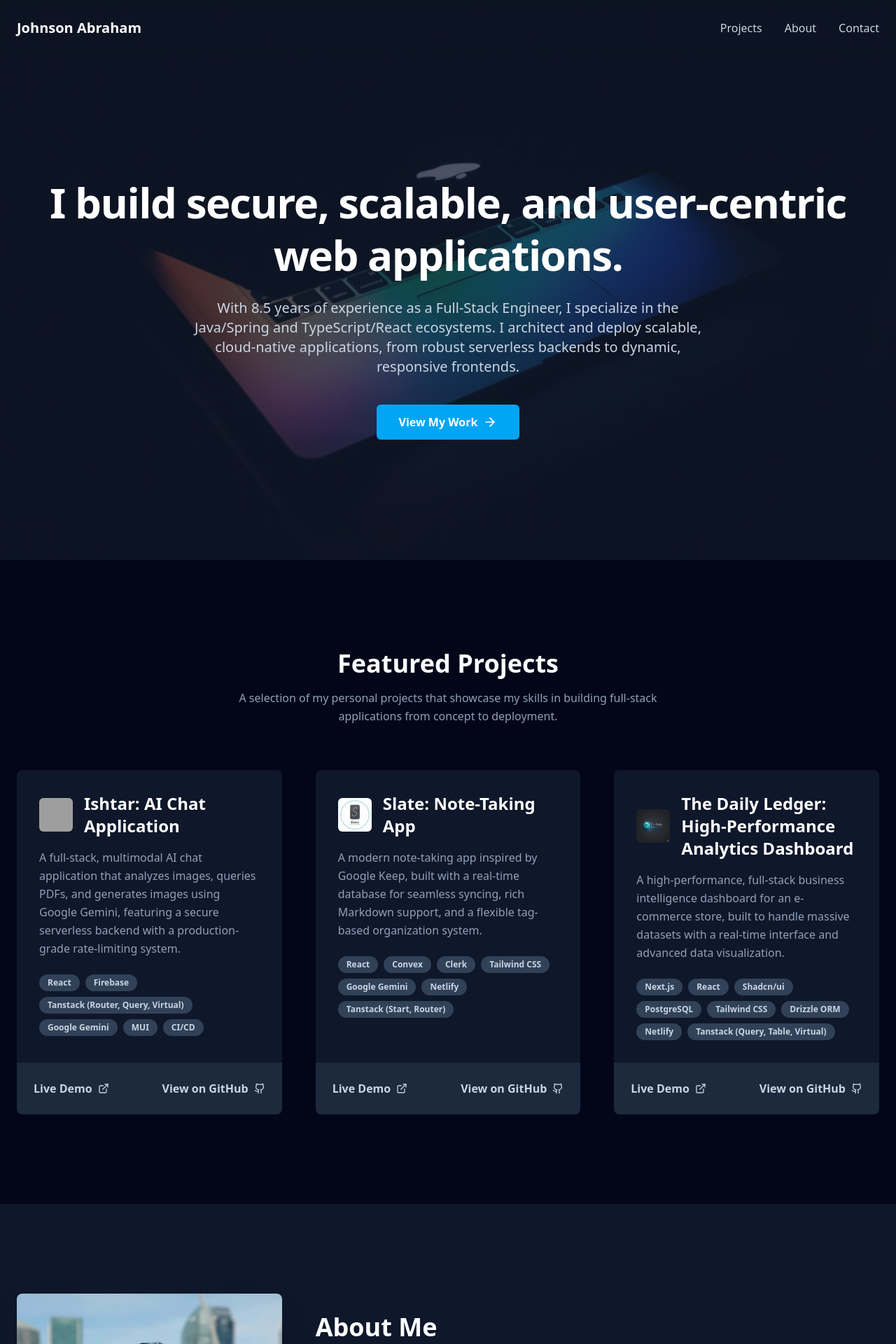
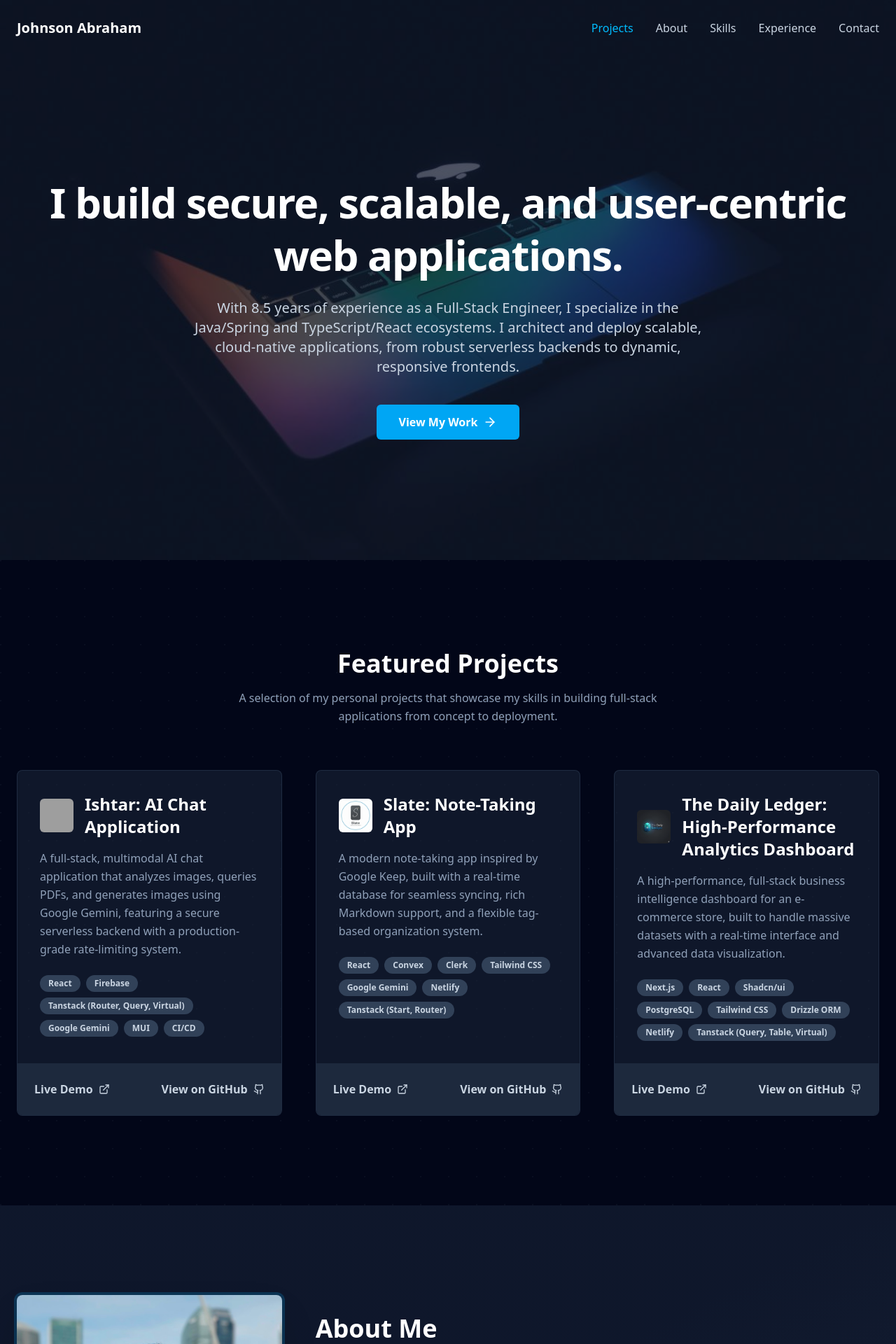
Before and after one commit to nunnarivu-labs/johnson-abraham.github.io, a React (Vite) app: page / in a window 1280 px wide. Shown: the top 1920 px of the page at 70% size. Built offline with nearby package versions, Linux system fonts and the light colour scheme; grey boxes are pictures that could not be loaded.

Commit message:
Animation Redesign & Better Mobile View (#1)
* feat: added new animations, new mobile menu, and a scroll to top button

* fix: mobile menu rendering on top of the page

* fix: spacing

* fix: removed redundant comment

```diff
--- a/src/App.tsx
+++ b/src/App.tsx
@@ -1,3 +1,4 @@
+import { useState, useEffect } from "react";
 import {
   Github,
   Linkedin,
@@ -7,6 +8,9 @@ import {
   Code,
   Database,
   Layers,
+  Menu,
+  X,
+  ChevronUp,
 } from "lucide-react";
 
 import ishtarLogo from "./assets/ishtar-logo.png";
@@ -30,33 +34,149 @@ function getExperience() {
   return parseFloat(`${years}.${months}`);
 }
 
+const navLinks = [
+  { href: "#projects", label: "Projects" },
+  { href: "#about", label: "About" },
+  { href: "#skills", label: "Skills" },
+  { href: "#experience", label: "Experience" },
+  { href: "#contact", label: "Contact" },
+];
+
 export default function App() {
+  const [mobileMenuOpen, setMobileMenuOpen] = useState(false);
+  const [scrolled, setScrolled] = useState(false);
+  const [activeSection, setActiveSection] = useState("");
+  const [showScrollTop, setShowScrollTop] = useState(false);
+
+  useEffect(() => {
+    const handleScroll = () => {
+      setScrolled(window.scrollY > 50);
+      setShowScrollTop(window.scrollY > 500);
+    };
+
+    window.addEventListener("scroll", handleScroll);
+    return () => window.removeEventListener("scroll", handleScroll);
+  }, []);
+
+  useEffect(() => {
+    const observerOptions = {
+      root: null,
+      rootMargin: "-20% 0px -60% 0px",
+      threshold: 0,
+    };
+
+    const observerCallback: IntersectionObserverCallback = (entries) => {
+      entries.forEach((entry) => {
+        if (entry.isIntersecting) {
+          setActiveSection(entry.target.id);
+        }
+      });
+    };
+
+    const observer = new IntersectionObserver(
+      observerCallback,
+      observerOptions,
+    );
+
+    const sections = document.querySelectorAll("section[id],footer[id]");
+    sections.forEach((section) => observer.observe(section));
+
+    return () => observer.disconnect();
+  }, []);
+
+  useEffect(() => {
+    const animateObserver = new IntersectionObserver(
+      (entries) => {
+        entries.forEach((entry) => {
+          if (entry.isIntersecting) {
+            entry.target.classList.add("animate-in");
+          }
+        });
+      },
+      { threshold: 0.1, rootMargin: "0px 0px -50px 0px" },
+    );
+
+    const animatedElements = document.querySelectorAll(".animate-on-scroll");
+    animatedElements.forEach((el) => animateObserver.observe(el));
+
+    return () => animateObserver.disconnect();
+  }, []);
+
+  const scrollToTop = () => {
+    window.scrollTo({ top: 0, behavior: "smooth" });
+  };
+
+  const closeMobileMenu = () => setMobileMenuOpen(false);
+
   return (
     <div className="bg-slate-900 text-slate-300 font-sans leading-relaxed">
-      <header className="fixed top-0 left-0 right-0 z-50 backdrop-blur-xs ">
+      <header
+        className={`fixed top-0 left-0 right-0 z-50 transition-all duration-300 ${
+          scrolled
+            ? "bg-slate-900/95 backdrop-blur-md shadow-lg"
+            : "bg-transparent"
+        }`}
+      >
         <div className="container mx-auto flex h-20 items-center justify-between px-6">
           <a href="#" className="text-xl font-bold text-white">
             Johnson Abraham
           </a>
           <nav className="hidden items-center space-x-8 md:flex">
+            {navLinks.map((link) => (
               <a
-              href="#projects"
-              className="hover:text-sky-400 transition-colors"
+                key={link.href}
+                href={link.href}
+                className={`nav-link transition-colors ${
+                  activeSection === link.href.slice(1)
+                    ? "text-sky-400"
+                    : "text-slate-300 hover:text-sky-400"
+                }`}
               >
-              Projects
+                {link.label}
               </a>
-            <a href="#about" className="hover:text-sky-400 transition-colors">
-              About
-            </a>
-            <a href="#contact" className="hover:text-sky-400 transition-colors">
-              Contact
-            </a>
+            ))}
           </nav>
+          <button
+            className="md:hidden text-white p-2"
+            onClick={() => setMobileMenuOpen(!mobileMenuOpen)}
+            aria-label="Toggle menu"
+          >
+            {mobileMenuOpen ? (
+              <X className="h-6 w-6" />
+            ) : (
+              <Menu className="h-6 w-6" />
+            )}
+          </button>
         </div>
       </header>
 
+      {/* Mobile Menu */}
+      <div
+        className={`md:hidden fixed inset-0 top-20 z-40 bg-slate-900/98 backdrop-blur-lg transition-all duration-300 ${
+          mobileMenuOpen
+            ? "opacity-100 pointer-events-auto"
+            : "opacity-0 pointer-events-none"
+        }`}
+      >
+        <nav className="flex flex-col items-center justify-center h-full space-y-8">
+          {navLinks.map((link) => (
+            <a
+              key={link.href}
+              href={link.href}
+              onClick={closeMobileMenu}
+              className={`text-2xl font-semibold transition-colors ${
+                activeSection === link.href.slice(1)
+                  ? "text-sky-400"
+                  : "text-white hover:text-sky-400"
+              }`}
+            >
+              {link.label}
+            </a>
+          ))}
+        </nav>
+      </div>
+
       <main>
-        {/* --- UPDATED INTRODUCTION --- */}
         <section className="relative min-h-screen flex items-center justify-center pt-20">
           <div className="absolute inset-0 z-0">
             <img
@@ -67,28 +187,32 @@ export default function App() {
             <div className="absolute inset-0 bg-slate-900/70"></div>
           </div>
           <div className="relative z-10 container mx-auto text-center px-6">
-            <h1 className="text-4xl md:text-6xl font-bold tracking-tight text-white leading-tight">
+            <h1 className="text-4xl md:text-6xl font-bold tracking-tight text-white leading-tight hero-fade-in">
               I build secure, scalable, and user-centric web applications.
             </h1>
-            <p className="mt-6 text-lg md:text-xl max-w-3xl mx-auto text-slate-300">
+            <p className="mt-6 text-lg md:text-xl max-w-3xl mx-auto text-slate-300 hero-fade-in hero-delay-1">
               {`With ${getExperience()} years of experience as a Full-Stack Engineer, I specialize
               in the Java/Spring and TypeScript/React ecosystems. I architect
               and deploy scalable, cloud-native applications, from robust
               serverless backends to dynamic, responsive frontends.`}
             </p>
-            <div className="mt-10">
+            <div className="mt-10 hero-fade-in hero-delay-2">
               <a
                 href="#projects"
-                className="inline-flex items-center gap-2 bg-sky-500 text-white font-semibold px-8 py-3 rounded-md hover:bg-sky-600 transition-transform hover:scale-105"
+                className="inline-flex items-center gap-2 bg-sky-500 text-white font-semibold px-8 py-3 rounded-md hover:bg-sky-600 transition-all hover:scale-105 hover:shadow-lg hover:shadow-sky-500/25 group"
               >
-                View My Work <ArrowRight className="h-5 w-5" />
+                View My Work{" "}
+                <ArrowRight className="h-5 w-5 group-hover:translate-x-1 transition-transform" />
               </a>
             </div>
           </div>
         </section>
-        <section id="projects" className="py-20 md:py-32 bg-slate-950">
+        <section
+          id="projects"
+          className="py-20 md:py-32 bg-slate-950 section-pattern"
+        >
           <div className="container mx-auto px-6">
-            <div className="text-center mb-16">
+            <div className="text-center mb-16 animate-on-scroll">
               <h2 className="text-3xl md:text-4xl font-bold text-white">
                 Featured Projects
               </h2>
@@ -99,7 +223,7 @@ export default function App() {
             </div>
 
             <div className="grid lg:grid-cols-3 gap-12 justify-center">
-              <div className="bg-slate-800/50 rounded-lg overflow-hidden flex flex-col group">
+              <div className="project-card animate-on-scroll">
                 <div className="p-8 flex-grow">
                   <div className="flex items-center gap-4 mb-4">
                     <img
@@ -147,7 +271,7 @@ export default function App() {
                   </a>
                 </div>
               </div>
-              <div className="bg-slate-800/50 rounded-lg overflow-hidden flex flex-col group">
+              <div className="project-card animate-on-scroll">
                 <div className="p-8 flex-grow">
                   <div className="flex items-center gap-4 mb-4">
                     <img
@@ -193,7 +317,7 @@ export default function App() {
                   </a>
                 </div>
               </div>
-              <div className="bg-slate-800/50 rounded-lg overflow-hidden flex flex-col group">
+              <div className="project-card animate-on-scroll">
                 <div className="p-8 flex-grow">
                   <div className="flex items-center gap-4 mb-4">
                     <img
@@ -246,17 +370,18 @@ export default function App() {
             </div>
           </div>
         </section>
-        <section id="about" className="py-20 md:py-32">
-          <div className="container mx-auto px-6">
+        <section id="about" className="py-20 md:py-32 relative overflow-hidden">
+          <div className="absolute inset-0 bg-gradient-to-br from-slate-900 via-slate-900 to-slate-800/50"></div>
+          <div className="container mx-auto px-6 relative z-10">
             <div className="grid md:grid-cols-3 gap-12 items-center">
-              <div className="md:col-span-1">
+              <div className="md:col-span-1 animate-on-scroll">
                 <img
                   src={profilePhoto}
                   alt="Johnson Abraham"
-                  className="rounded-lg shadow-2xl w-full"
+                  className="rounded-lg shadow-2xl w-full ring-4 ring-sky-500/20 hover:ring-sky-500/40 transition-all duration-300"
                 />
               </div>
-              <div className="md:col-span-2">
+              <div className="md:col-span-2 animate-on-scroll">
                 <h2 className="text-3xl md:text-4xl font-bold text-white mb-4">
                   About Me
                 </h2>
@@ -286,9 +411,12 @@ export default function App() {
             </div>
           </div>
         </section>
-        <section id="skills" className="py-20 md:py-32 bg-slate-950">
+        <section
+          id="skills"
+          className="py-20 md:py-32 bg-slate-950 section-pattern"
+        >
           <div className="container mx-auto px-6">
-            <div className="text-center mb-16">
+            <div className="text-center mb-16 animate-on-scroll">
               <h2 className="text-3xl md:text-4xl font-bold text-white">
                 My Technical Skills
               </h2>
@@ -298,8 +426,10 @@ export default function App() {
               </p>
             </div>
             <div className="grid grid-cols-1 md:grid-cols-3 gap-8 text-center">
-              <div className="skill-card">
-                <Layers className="h-8 w-8 text-sky-400 mb-4" />
+              <div className="skill-card-enhanced animate-on-scroll">
+                <div className="skill-icon-wrapper">
+                  <Layers className="h-8 w-8 text-sky-400" />
+                </div>
                 <h3 className="text-xl font-bold text-white">
                   Frontend Development
                 </h3>
@@ -309,8 +439,10 @@ export default function App() {
                   Jest, Testing Library
                 </p>
               </div>
-              <div className="skill-card">
-                <Code className="h-8 w-8 text-sky-400 mb-4" />
+              <div className="skill-card-enhanced animate-on-scroll">
+                <div className="skill-icon-wrapper">
+                  <Code className="h-8 w-8 text-sky-400" />
+                </div>
                 <h3 className="text-xl font-bold text-white">
                   Backend Development
                 </h3>
@@ -319,8 +451,10 @@ export default function App() {
                   API Development, Drizzle ORM
                 </p>
               </div>
-              <div className="skill-card">
-                <Database className="h-8 w-8 text-sky-400 mb-4" />
+              <div className="skill-card-enhanced animate-on-scroll">
+                <div className="skill-icon-wrapper">
+                  <Database className="h-8 w-8 text-sky-400" />
+                </div>
                 <h3 className="text-xl font-bold text-white">
                   Cloud, Databases & Tools
                 </h3>
@@ -332,9 +466,13 @@ export default function App() {
             </div>
           </div>
         </section>
-        <section id="experience" className="py-20 md:py-32">
-          <div className="container mx-auto px-6 max-w-3xl">
-            <div className="text-center mb-16">
+        <section
+          id="experience"
+          className="py-20 md:py-32 relative overflow-hidden"
+        >
+          <div className="absolute inset-0 bg-gradient-to-tl from-slate-900 via-slate-900 to-slate-800/50"></div>
+          <div className="container mx-auto px-6 max-w-3xl relative z-10">
+            <div className="text-center mb-16 animate-on-scroll">
               <h2 className="text-3xl md:text-4xl font-bold text-white">
                 Professional Experience
               </h2>
@@ -344,8 +482,8 @@ export default function App() {
               </p>
             </div>
             <div className="space-y-12">
-              <div className="experience-item">
-                <div className="experience-dot"></div>
+              <div className="experience-item-enhanced animate-on-scroll">
+                <div className="experience-dot-enhanced"></div>
                 <div className="experience-content">
                   <p className="text-sm text-sky-400">AUGUST 2021 - PRESENT</p>
                   <h3 className="text-xl font-bold text-white">
@@ -381,8 +519,9 @@ export default function App() {
                       <strong>
                         Served as a key technical advisor and top code reviewer
                       </strong>
-                      for the India engineering organization, mentoring teams on
-                      performance, UX, and architectural best practices.
+                      &nbsp;for the India engineering organization, mentoring
+                      teams on performance, UX, and architectural best
+                      practices.
                     </li>
                     <li>
                       <strong>
@@ -394,8 +533,8 @@ export default function App() {
                   </ul>
                 </div>
               </div>
-              <div className="experience-item">
-                <div className="experience-dot"></div>
+              <div className="experience-item-enhanced animate-on-scroll">
+                <div className="experience-dot-enhanced"></div>
                 <div className="experience-content">
                   <p className="text-sm text-sky-400">JUNE 2017 - JULY 2021</p>
                   <h3 className="text-xl font-bold text-white">
@@ -451,8 +590,12 @@ export default function App() {
           </div>
         </section>
       </main>
-      <footer id="contact" className="bg-slate-950 py-20 text-center">
+      <footer
+        id="contact"
+        className="bg-slate-950 py-20 text-center section-pattern"
+      >
         <div className="container mx-auto px-6">
+          <div className="animate-on-scroll">
             <h2 className="text-3xl md:text-4xl font-bold text-white">
               Thanks for visiting my portfolio.
             </h2>
@@ -462,7 +605,7 @@ export default function App() {
             <div className="mt-8">
               <a
                 href="mailto:johnsonabraham@nunnarivulabs.in"
-              className="inline-flex items-center gap-2 bg-sky-500 text-white font-semibold px-8 py-3 rounded-md hover:bg-sky-600 transition-transform hover:scale-105"
+                className="inline-flex items-center gap-2 bg-sky-500 text-white font-semibold px-8 py-3 rounded-md hover:bg-sky-600 transition-all hover:scale-105 hover:shadow-lg hover:shadow-sky-500/25"
               >
                 <Mail className="h-5 w-5" /> Send me an email
               </a>
@@ -472,7 +615,7 @@ export default function App() {
                 href="https://github.com/johnson-abraham"
                 target="_blank"
                 rel="noopener noreferrer"
-              className="social-link"
+                className="social-link-enhanced"
               >
                 <Github />
               </a>
@@ -480,10 +623,11 @@ export default function App() {
                 href="https://www.linkedin.com/in/johnson-abraham/"
                 target="_blank"
                 rel="noopener noreferrer"
-              className="social-link"
+                className="social-link-enhanced"
               >
                 <Linkedin />
               </a>
+            </div>
           </div>
           <div className="mt-16 text-slate-500">
             <p>
@@ -493,6 +637,15 @@ export default function App() {
           </div>
         </div>
       </footer>
+
+      {/* Scroll to Top Button */}
+      <button
+        onClick={scrollToTop}
+        className={`scroll-to-top ${showScrollTop ? "visible" : ""}`}
+        aria-label="Scroll to top"
+      >
+        <ChevronUp className="h-6 w-6" />
+      </button>
     </div>
   );
 }
--- a/src/index.css
+++ b/src/index.css
@@ -1,17 +1,37 @@
 @import "tailwindcss";
 
+/* ==================== Tech Tags ==================== */
 .tech-tag {
-  @apply inline-block bg-slate-700 text-slate-300 text-xs font-semibold px-3 py-1 rounded-full;
+  @apply inline-block bg-slate-700 text-slate-300 text-xs font-semibold px-3 py-1 rounded-full transition-all duration-200 hover:bg-sky-500/20 hover:text-sky-300;
+}
+
+/* ==================== Project Cards ==================== */
+.project-card {
+  @apply bg-slate-800/50 rounded-lg overflow-hidden flex flex-col border border-slate-700/50 transition-all duration-300 hover:border-sky-500/30 hover:shadow-xl hover:shadow-sky-500/10 hover:-translate-y-2;
 }
 
 .project-button {
-  @apply inline-flex items-center gap-2 font-semibold text-slate-300 hover:text-sky-400 transition-colors;
+  @apply inline-flex items-center gap-2 font-semibold text-slate-300 hover:text-sky-400 transition-all duration-200 hover:gap-3;
 }
 
+/* ==================== Skill Cards ==================== */
 .skill-card {
   @apply bg-slate-800/50 p-8 rounded-lg flex flex-col items-center;
 }
 
+.skill-card-enhanced {
+  @apply bg-slate-800/50 p-8 rounded-lg flex flex-col items-center border border-slate-700/50 transition-all duration-300 hover:border-sky-500/30 hover:bg-slate-800/80 hover:shadow-lg hover:shadow-sky-500/5;
+}
+
+.skill-icon-wrapper {
+  @apply mb-4 p-3 rounded-full bg-sky-500/10 transition-all duration-300;
+}
+
+.skill-card-enhanced:hover .skill-icon-wrapper {
+  @apply bg-sky-500/20 scale-110;
+}
+
+/* ==================== Social Links ==================== */
 .social-link {
   @apply text-slate-400 hover:text-sky-400 transition-colors;
 }
@@ -20,6 +40,15 @@
   @apply h-6 w-6;
 }
 
+.social-link-enhanced {
+  @apply text-slate-400 hover:text-sky-400 transition-all duration-300 p-3 rounded-full hover:bg-sky-500/10 hover:scale-110;
+}
+
+.social-link-enhanced svg {
+  @apply h-6 w-6;
+}
+
+/* ==================== Experience Timeline ==================== */
 .experience-item {
   @apply relative pl-8 border-l border-slate-700;
 }
@@ -30,6 +59,107 @@
   @apply ml-4;
 }
 
+.experience-item-enhanced {
+  @apply relative pl-8 border-l-2 border-slate-700 transition-all duration-300 hover:border-sky-500/50;
+}
+
+.experience-dot-enhanced {
+  @apply absolute -left-2.5 top-1 h-5 w-5 rounded-full bg-sky-500 ring-4 ring-sky-500/20 transition-all duration-300;
+}
+
+.experience-item-enhanced:hover .experience-dot-enhanced {
+  @apply ring-sky-500/40 scale-110;
+}
+
 .experience-content ul {
   @apply pl-1;
 }
+
+/* ==================== Nav Link ==================== */
+.nav-link {
+  @apply relative;
+}
+
+.nav-link::after {
+  content: "";
+  @apply absolute -bottom-1 left-0 w-0 h-0.5 bg-sky-400 transition-all duration-300;
+}
+
+.nav-link:hover::after,
+.nav-link.active::after {
+  @apply w-full;
+}
+
+/* ==================== Section Pattern ==================== */
+.section-pattern {
+  background-image: radial-gradient(
+    circle at 1px 1px,
+    rgba(148, 163, 184, 0.05) 1px,
+    transparent 0
+  );
+  background-size: 40px 40px;
+}
+
+/* ==================== Scroll to Top ==================== */
+.scroll-to-top {
+  @apply fixed bottom-8 right-8 p-3 bg-sky-500 text-white rounded-full shadow-lg opacity-0 invisible transition-all duration-300 hover:bg-sky-600 hover:scale-110 hover:shadow-sky-500/25 z-50;
+}
+
+.scroll-to-top.visible {
+  @apply opacity-100 visible;
+}
+
+/* ==================== Hero Animations ==================== */
+.hero-fade-in {
+  animation: heroFadeIn 0.8s ease-out forwards;
+  opacity: 0;
+  transform: translateY(20px);
+}
+
+.hero-delay-1 {
+  animation-delay: 0.2s;
+}
+
+.hero-delay-2 {
+  animation-delay: 0.4s;
+}
+
+@keyframes heroFadeIn {
+  to {
+    opacity: 1;
+    transform: translateY(0);
+  }
+}
+
+/* ==================== Scroll Animations ==================== */
+.animate-on-scroll {
+  opacity: 0;
+  transform: translateY(30px);
+  transition: opacity 0.6s ease-out, transform 0.6s ease-out;
+}
+
+.animate-on-scroll.animate-in {
+  opacity: 1;
+  transform: translateY(0);
+}
+
+/* Staggered animations for grid items */
+.grid .animate-on-scroll:nth-child(1) {
+  transition-delay: 0s;
+}
+.grid .animate-on-scroll:nth-child(2) {
+  transition-delay: 0.1s;
+}
+.grid .animate-on-scroll:nth-child(3) {
+  transition-delay: 0.2s;
+}
+
+/* ==================== Smooth Scroll ==================== */
+html {
+  scroll-behavior: smooth;
+}
+
+/* ==================== Selection ==================== */
+::selection {
+  @apply bg-sky-500/30 text-white;
+}
```
Lines whose indentation alone changed are shown as unchanged.
